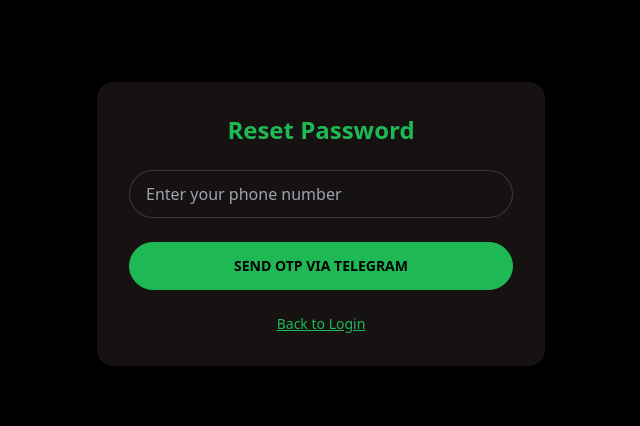
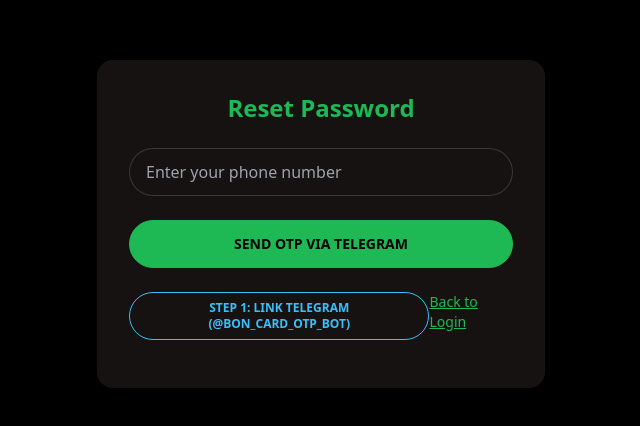
Before and after one commit to eyuelkebede20/Bono_Meal, a React (Vite) app in the folder client/: page /forgot-password in a window 1280 px wide. Shown: the part 176-602 px from the top of the page, without its empty margins (319-959 px from the left). Built offline with nearby package versions, Linux system fonts and the light colour scheme.

Commit message:
"fixed the first signup otp"

```diff
--- a/client/src/components/ForgotPassword.jsx
+++ b/client/src/components/ForgotPassword.jsx
@@ -93,11 +93,13 @@
           )}
 
           <div className="flex justify-center mt-4 text-sm">
-            {error.includes("Telegram not linked") && (
-              <a href="https://t.me/bon_card_otp_bot" target="_blank" rel="noopener noreferrer" className="btn btn-info w-full mt-2">
-                Message @bon_card_otp_bot
+            <div className="flex flex-col gap-2 mb-4">
+              <a href="https://t.me/bon_card_otp_bot" target="_blank" rel="noopener noreferrer" className="btn btn-outline btn-info w-full text-xs">
+                Step 1: Link Telegram (@bon_card_otp_bot)
               </a>
-            )}
+            </div>
+
+            {error && <div className="alert alert-error text-sm">{error}</div>}
             <Link to="/login" className="link link-primary">
               Back to Login
             </Link>
```
Also changed, not shown: 2 other files (tests, documents, lock files or other folders).
